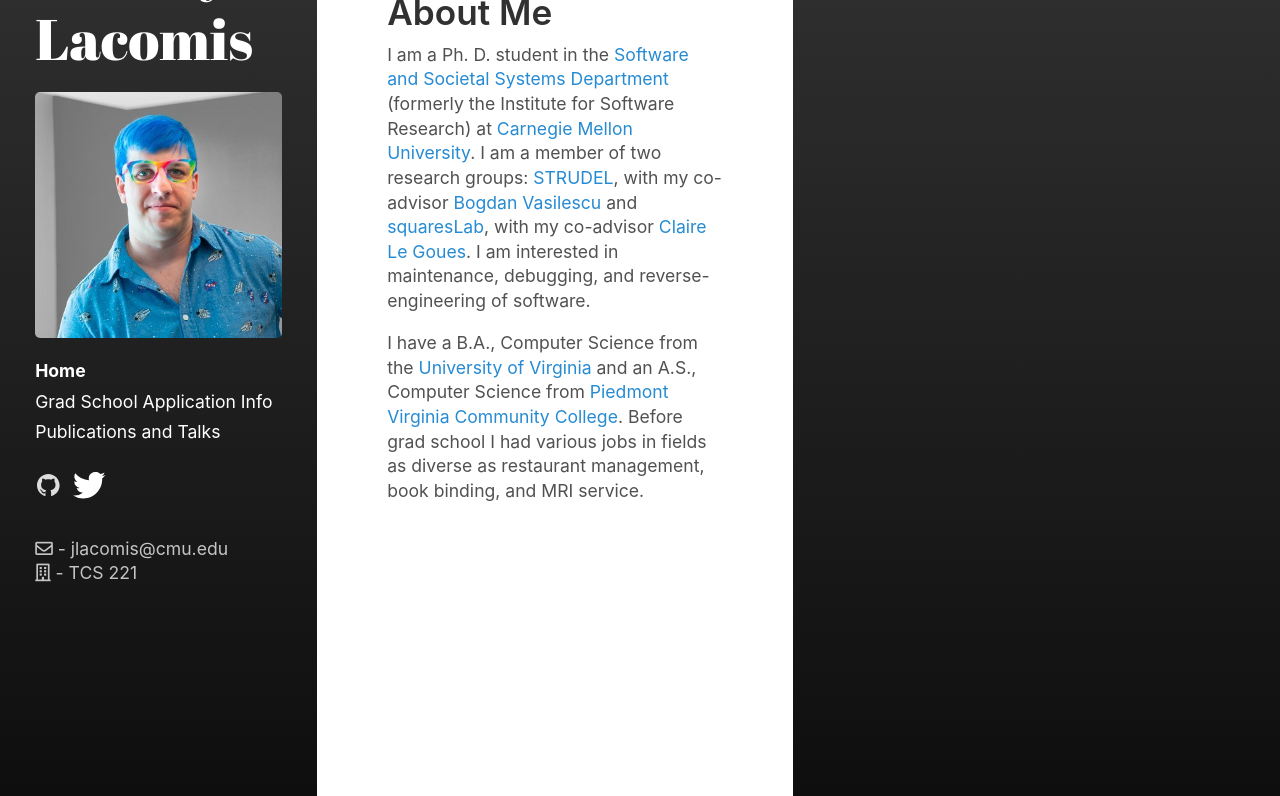
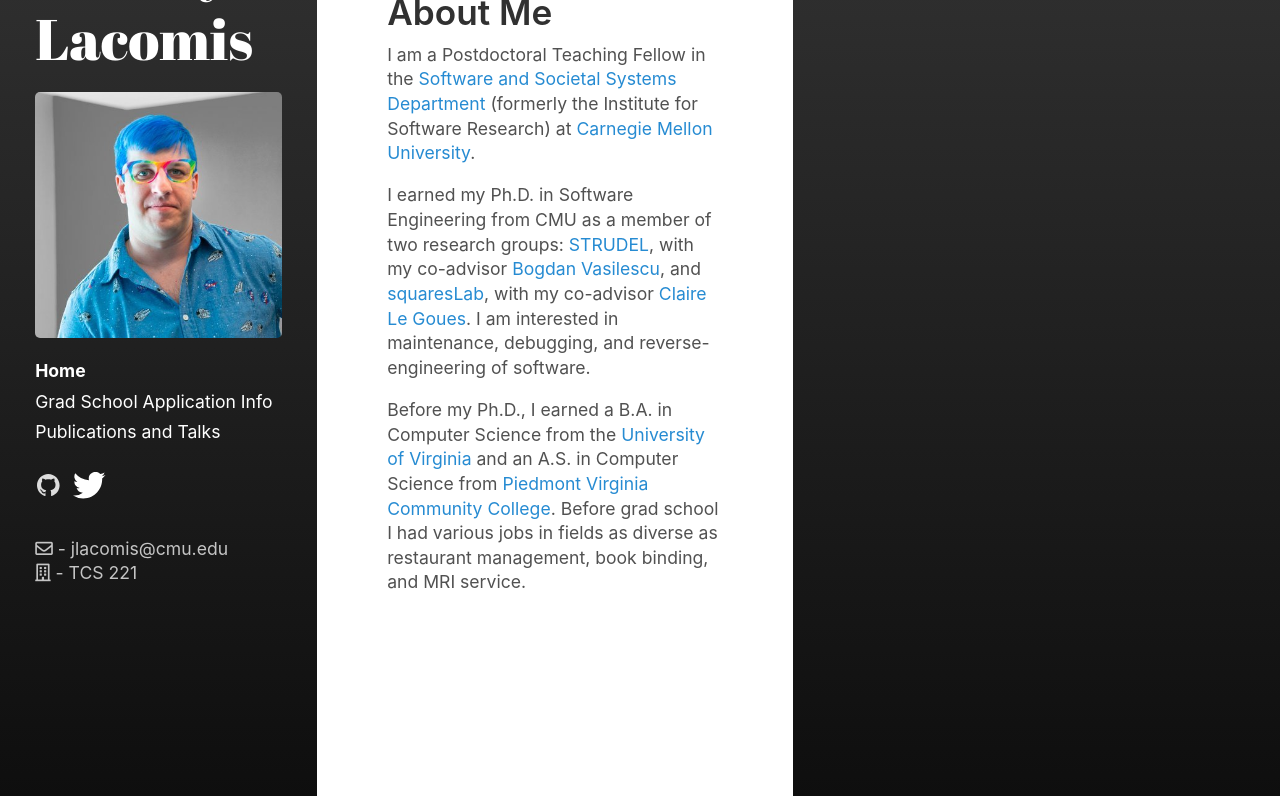
Before and after one commit to jlacomis/jlacomis.github.io, a Jekyll site: the page built from index.md, in a window 1280 px wide, cut to the strip 104-900 px from the top of the page. Built offline with Jekyll 4.4.1, drawn with Linux system fonts in a browser that asks for light colours; nearby versions of some CDN libraries.

Commit message:
update index

```diff
--- a/index.md
+++ b/index.md
@@ -6,17 +6,19 @@
 About Me
 ========
 
-I am a Ph. D. student in the [Software and Societal Systems
+I am a Postdoctoral Teaching Fellow in the [Software and Societal Systems
 Department](https://s3d.cmu.edu) (formerly the Institute for Software Research)
-at [Carnegie Mellon University](https://www.cmu.edu/). I am a member of two
-research groups: [STRUDEL](https://cmustrudel.github.io/), with my co-advisor
-[Bogdan Vasilescu](https://bvasiles.github.io/) and
+at [Carnegie Mellon University](https://www.cmu.edu/).
+
+I earned my Ph.D. in Software Engineering from CMU as a member of two research
+groups: [STRUDEL](https://cmustrudel.github.io/), with my co-advisor [Bogdan
+Vasilescu](https://bvasiles.github.io/), and
 [squaresLab](https://squareslab.github.io/), with my co-advisor [Claire Le
 Goues](https://clairelegoues.com/). I am interested in maintenance, debugging,
 and reverse-engineering of software.
 
-I have a B.A., Computer Science from the [University of
-Virginia](http://www.virginia.edu/) and an A.S., Computer Science from [Piedmont
-Virginia Community College](https://www.pvcc.edu/). Before grad school I had
-various jobs in fields as diverse as restaurant management, book binding, and
-MRI service.
+Before my Ph.D., I earned a B.A. in Computer Science from the [University of
+Virginia](http://www.virginia.edu/) and an A.S. in Computer Science from
+[Piedmont Virginia Community College](https://www.pvcc.edu/). Before grad school
+I had various jobs in fields as diverse as restaurant management, book binding,
+and MRI service.
```
Also changed, not shown: _bibliography/references.bib (+6 -6 lines).
